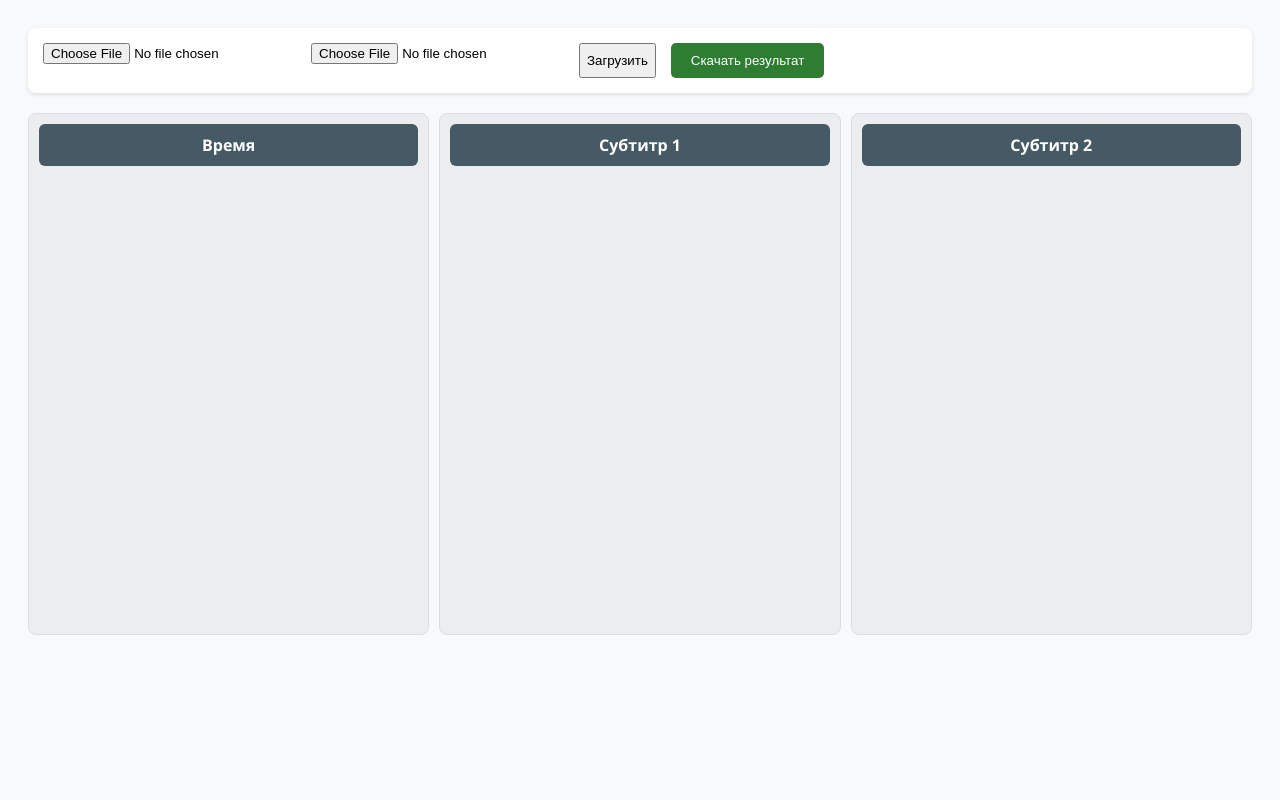
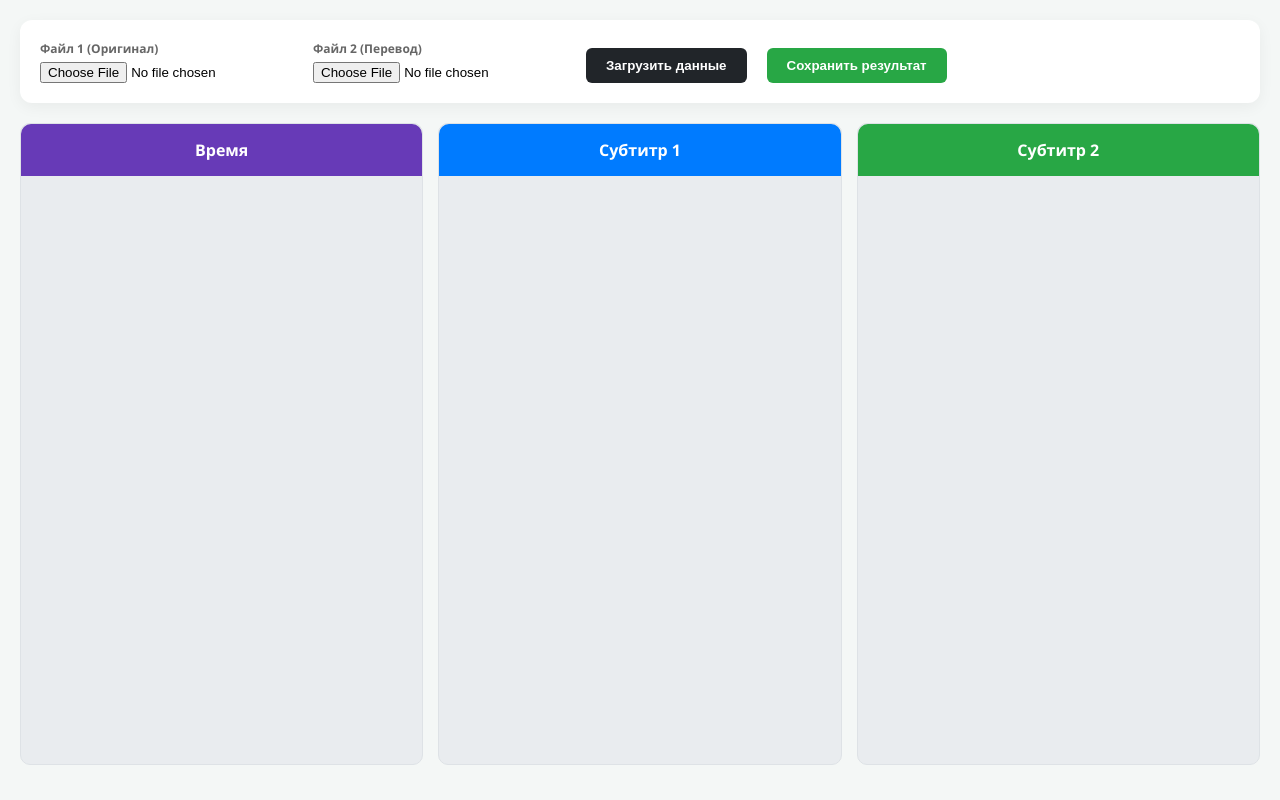
Before and after one commit to 4everfree/subs_reader, a plain HTML site: page index.html in a window 1280 px wide. Drawn offline with nearby package versions, Linux system fonts and the light colour scheme.

Commit message:
subtitle reading improved

```diff
--- a/index.html
+++ b/index.html
@@ -2,156 +2,213 @@
 <html lang="ru">
 <head>
     <meta charset="UTF-8">
-    <title>Independent SRT Editor</title>
+    <title>Professional SRT Independent Editor</title>
     <script src="https://cdn.jsdelivr.net/npm/sortablejs@1.15.0/Sortable.min.js"></script>
     <style>
-        body { font-family: 'Segoe UI', sans-serif; padding: 20px; background: #f8f9fa; }
-        .controls {
-            background: white; padding: 15px; border-radius: 8px; margin-bottom: 20px;
-            display: flex; gap: 15px; box-shadow: 0 2px 4px rgba(0,0,0,0.1);
+        :root {
+            --bg: #f4f7f6;
+            --panel: #ffffff;
+            --time-color: #673ab7;
+            --sub1-color: #007bff;
+            --sub2-color: #28a745;
+        }
+        body { font-family: 'Segoe UI', system-ui, sans-serif; background: var(--bg); margin: 0; padding: 20px; }
+
+        .header-controls {
+            background: var(--panel); padding: 20px; border-radius: 12px;
+            display: flex; gap: 20px; align-items: flex-end;
+            box-shadow: 0 4px 15px rgba(0,0,0,0.05); margin-bottom: 20px;
         }
 
-        /* Сетка колонок */
-        .editor-grid { display: flex; gap: 10px; align-items: flex-start; }
+        .file-input-group { display: flex; flex-direction: column; gap: 5px; }
+        .file-input-group label { font-size: 12px; font-weight: bold; color: #666; }
+
+        .editor-container { display: flex; gap: 15px; align-items: flex-start; }
 
         .column {
-            background: #ebedef; border-radius: 8px; flex: 1;
-            min-height: 500px; padding: 10px; border: 1px solid #ddd;
+            background: #e9ecef; border-radius: 10px; flex: 1;
+            min-height: 80vh; display: flex; flex-direction: column;
+            border: 1px solid #dee2e6;
         }
-        .column-header {
-            font-weight: bold; text-align: center; padding: 10px;
-            background: #455a64; color: white; border-radius: 6px; margin-bottom: 10px;
+        .col-header {
+            padding: 15px; text-align: center; color: white;
+            font-weight: bold; border-radius: 10px 10px 0 0;
+            position: sticky; top: 0; z-index: 10;
+        }
+        .col-time { background: var(--time-color); }
+        .col-sub1 { background: var(--sub1-color); }
+        .col-sub2 { background: var(--sub2-color); }
+
+        .list-container { padding: 10px; min-height: 100px; }
+
+        /* Карточка ячейки */
+        .cell {
+            background: white; border-radius: 6px; padding: 10px;
+            margin-bottom: 8px; box-shadow: 0 2px 5px rgba(0,0,0,0.08);
+            display: flex; align-items: flex-start; gap: 8px;
+            border: 1px solid transparent; transition: 0.2s;
+        }
+        .cell:hover { border-color: #adb5bd; }
+
+        .handle { cursor: grab; color: #ced4da; font-size: 20px; line-height: 1; padding-top: 2px; }
+        .content {
+            flex: 1; outline: none; min-height: 1.5em;
+            font-size: 14px; line-height: 1.4; word-break: break-word;
+            white-space: pre-wrap; /* Сохраняет переносы внутри субтитра */
         }
 
-        /* Стили ячеек */
-        .cell {
-            background: white; border: 1px solid #ccc; margin-bottom: 5px;
-            padding: 10px; border-radius: 4px; position: relative;
-            display: flex; align-items: center; gap: 10px;
-            box-shadow: 0 1px 3px rgba(0,0,0,0.1);
+        .btn-del {
+            background: none; border: none; color: #ffc107; cursor: pointer;
+            font-size: 16px; padding: 0 5px; transition: 0.2s;
         }
-        .cell:hover { border-color: #2196f3; }
+        .btn-del:hover { color: #dc3545; transform: scale(1.2); }
 
-        .handle { cursor: grab; color: #aaa; font-size: 18px; user-select: none; }
-        .content { flex-grow: 1; outline: none; min-height: 1.2em; word-break: break-word; }
+        .main-btn {
+            background: #212529; color: white; border: none; padding: 10px 20px;
+            border-radius: 6px; cursor: pointer; font-weight: 600;
+        }
+        .save-btn { background: #28a745; }
 
-        .btn-del {
-            background: #ff5252; color: white; border: none; border-radius: 3px;
-            width: 20px; height: 20px; cursor: pointer; font-size: 12px; line-height: 1;
-        }
-
-        /* Цвета для разных колонок */
-        #col-time .cell { border-left: 4px solid #9c27b0; font-family: monospace; }
-        #col-text1 .cell { border-left: 4px solid #2196f3; }
-        #col-text2 .cell { border-left: 4px solid #4caf50; }
-
-        button.save-btn { background: #2e7d32; color: white; border: none; padding: 10px 20px; border-radius: 5px; cursor: pointer; }
-        .sortable-ghost { opacity: 0.3; background: #bbdefb !important; }
+        .sortable-ghost { opacity: 0.2; background: #343a40 !important; }
     </style>
 </head>
 <body>
 
-<div class="controls">
-    <input type="file" id="file1" accept=".srt">
-    <input type="file" id="file2" accept=".srt">
-    <button onclick="processFiles()">Загрузить</button>
-    <button class="save-btn" onclick="exportData()">Скачать результат</button>
+<div class="header-controls">
+    <div class="file-input-group">
+        <label>Файл 1 (Оригинал)</label>
+        <input type="file" id="file1" accept=".srt">
+    </div>
+    <div class="file-input-group">
+        <label>Файл 2 (Перевод)</label>
+        <input type="file" id="file2" accept=".srt">
+    </div>
+    <button class="main-btn" onclick="loadFiles()">Загрузить данные</button>
+    <button class="main-btn save-btn" onclick="exportCombined()">Сохранить результат</button>
 </div>
 
-<div class="editor-grid">
+<div class="editor-container">
     <div class="column">
-        <div class="column-header">Время</div>
-        <div id="col-time"></div>
+        <div class="col-header col-time">Время</div>
+        <div id="list-time" class="list-container"></div>
     </div>
     <div class="column">
-        <div class="column-header">Субтитр 1</div>
-        <div id="col-text1"></div>
+        <div class="col-header col-sub1">Субтитр 1</div>
+        <div id="list-sub1" class="list-container"></div>
     </div>
     <div class="column">
-        <div class="column-header">Субтитр 2</div>
-        <div id="col-text2"></div>
+        <div class="col-header col-sub2">Субтитр 2</div>
+        <div id="list-sub2" class="list-container"></div>
     </div>
 </div>
 
 <script>
-    // Инициализируем Sortable для каждой колонки отдельно
-    const sortConfig = {
+    // Инициализация перетаскивания для каждой колонки
+    const options = {
         animation: 150,
         handle: '.handle',
-        ghostClass: 'sortable-ghost',
-        group: false // Запрещаем перетаскивание МЕЖДУ колонками (только внутри одной)
+        ghostClass: 'sortable-ghost'
     };
+    Sortable.create(document.getElementById('list-time'), options);
+    Sortable.create(document.getElementById('list-sub1'), options);
+    Sortable.create(document.getElementById('list-sub2'), options);
 
-    Sortable.create(document.getElementById('col-time'), sortConfig);
-    Sortable.create(document.getElementById('col-text1'), sortConfig);
-    Sortable.create(document.getElementById('col-text2'), sortConfig);
+    // Улучшенный парсер SRT
+    function parseSRT(data) {
+        // Убираем BOM и нормализуем переносы строк
+        const cleanData = data.replace(/^\uFEFF/, '').replace(/\r\n/g, '\n').replace(/\r/g, '\n');
 
-    function createCell(text) {
+        // Регулярное выражение ищет:
+        // 1. Цифры (индекс)
+        // 2. Таймкод (00:00:00,000 --> 00:00:00,000)
+        // 3. Весь текст до следующего индекса или конца файла
+        const regex = /(\d+)\n(\d{2}:\d{2}:\d{2},\d{3} --> \d{2}:\d{2}:\d{2},\d{3})\n([\s\S]*?)(?=\n\d+\n\d{2}:\d{2}:\d{2},\d{3} -->|\n\s*$|$)/g;
+
+        const results = [];
+        let match;
+
+        while ((match = regex.exec(cleanData)) !== null) {
+            results.push({
+                time: match[2].trim(),
+                text: match[3].trim()
+            });
+        }
+        return results;
+    }
+
+    async function loadFiles() {
+        const f1 = document.getElementById('file1').files[0];
+        const f2 = document.getElementById('file2').files[0];
+        if (!f1) return alert("Выберите хотя бы первый файл");
+
+        const text1 = await f1.text();
+        const subs1 = parseSRT(text1);
+
+        let subs2 = [];
+        if (f2) {
+            const text2 = await f2.text();
+            subs2 = parseSRT(text2);
+        }
+
+        const containerTime = document.getElementById('list-time');
+        const containerSub1 = document.getElementById('list-sub1');
+        const containerSub2 = document.getElementById('list-sub2');
+
+        containerTime.innerHTML = '';
+        containerSub1.innerHTML = '';
+        containerSub2.innerHTML = '';
+
+        // Заполняем колонки
+        subs1.forEach((s1, index) => {
+            containerTime.appendChild(createCell(s1.time));
+            containerSub1.appendChild(createCell(s1.text));
+
+            // Если во втором файле есть субтитр с таким же индексом/порядком
+            const s2Text = subs2[index] ? subs2[index].text : "";
+            containerSub2.appendChild(createCell(s2Text));
+        });
+
+        // Если во втором файле субтитров БОЛЬШЕ, чем в первом
+        if (subs2.length > subs1.length) {
+            for (let i = subs1.length; i < subs2.length; i++) {
+                containerTime.appendChild(createCell("00:00:00,000 --> 00:00:00,000"));
+                containerSub1.appendChild(createCell(""));
+                containerSub2.appendChild(createCell(subs2[i].text));
+            }
+        }
+    }
+
+    function createCell(content) {
         const div = document.createElement('div');
         div.className = 'cell';
         div.innerHTML = `
-            <span class="handle">☰</span>
-            <div class="content" contenteditable="true">${text}</div>
-            <button class="btn-del" onclick="this.parentElement.remove()">✕</button>
+            <span class="handle">⠿</span>
+            <div class="content" contenteditable="true">${content}</div>
+            <button class="btn-del" title="Удалить только эту ячейку" onclick="this.parentElement.remove()">✕</button>
         `;
         return div;
     }
 
-    function parseSRT(data) {
-        return data.trim().split(/\n\s*\n/).map(block => {
-            const lines = block.split('\n');
-            const timeMatch = lines[1]?.match(/(\d{2}:\d{2}:\d{2},\d{3}) --> (\d{2}:\d{2}:\d{2},\d{3})/);
-            return timeMatch ? { time: timeMatch[0], start: timeMatch[1], text: lines.slice(2).join('\n') } : null;
-        }).filter(Boolean);
-    }
+    function exportCombined() {
+        const times = document.querySelectorAll('#list-time .content');
+        const s1 = document.querySelectorAll('#list-sub1 .content');
+        const s2 = document.querySelectorAll('#list-sub2 .content');
 
-    async function processFiles() {
-        const f1 = document.getElementById('file1').files[0];
-        const f2 = document.getElementById('file2').files[0];
-        if (!f1 || !f2) return alert("Выберите оба файла");
+        const max = Math.max(times.length, s1.length, s2.length);
+        let output = "";
 
-        const [t1, t2] = await Promise.all([f1.text(), f2.text()]);
-        const subs1 = parseSRT(t1);
-        const subs2 = parseSRT(t2);
+        for (let i = 0; i < max; i++) {
+            const timeVal = times[i] ? times[i].innerText.trim() : "00:00:00,000 --> 00:00:00,000";
+            const text1Val = s1[i] ? s1[i].innerText.trim() : "";
+            const text2Val = s2[i] ? s2[i].innerText.trim() : "";
 
-        const colT = document.getElementById('col-time');
-        const col1 = document.getElementById('col-text1');
-        const col2 = document.getElementById('col-text2');
-
-        colT.innerHTML = col1.innerHTML = col2.innerHTML = '';
-
-        // Наполняем колонки
-        subs1.forEach(s1 => {
-            colT.appendChild(createCell(s1.time));
-            col1.appendChild(createCell(s1.text));
-
-            // Ищем совпадение по времени для второй колонки
-            const match = subs2.find(s2 => s2.start.substring(0,8) === s1.start.substring(0,8));
-            col2.appendChild(createCell(match ? match.text : ""));
-        });
-    }
-
-    function exportData() {
-        const times = document.querySelectorAll('#col-time .content');
-        const texts1 = document.querySelectorAll('#col-text1 .content');
-        const texts2 = document.querySelectorAll('#col-text2 .content');
-
-        // Определяем максимальное количество строк
-        const maxLen = Math.max(times.length, texts1.length, texts2.length);
-        let srtOutput = "";
-
-        for (let i = 0; i < maxLen; i++) {
-            const time = times[i] ? times[i].innerText.trim() : "00:00:00,000 --> 00:00:00,000";
-            const t1 = texts1[i] ? texts1[i].innerText.trim() : "";
-            const t2 = texts2[i] ? texts2[i].innerText.trim() : "";
-
-            srtOutput += `${i + 1}\n${time}\n${t1}\n---\n${t2}\n\n`;
+            output += `${i + 1}\n${timeVal}\n${text1Val}\n---\n${text2Val}\n\n`;
         }
 
-        const blob = new Blob([srtOutput], { type: 'text/plain' });
+        const blob = new Blob([output], { type: 'text/plain' });
         const a = document.createElement('a');
         a.href = URL.createObjectURL(blob);
-        a.download = "independent_sync.srt";
+        a.download = "final_subtitles.srt";
         a.click();
     }
 </script>
```
